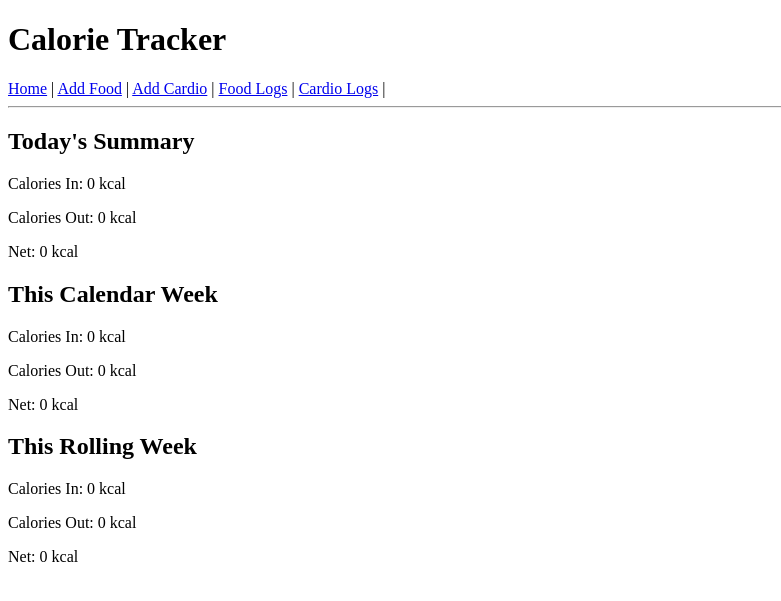
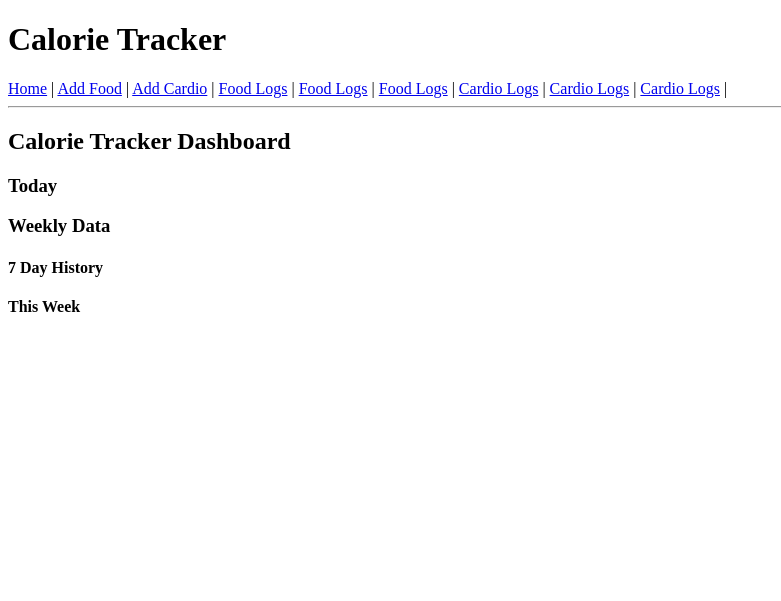
Before and after one commit to Sjwilhelms/ProgLog, a Django app: page /tracker/ in a window 1280 px wide. Shown: the top 601 px of the page, without its empty margins (0-781 px from the left). Run offline with Django 5.2, Linux system fonts and the light colour scheme; the visitor is signed in with stand-in values (Sample User, id 1); data that the repository does not hold is empty.

Commit message:
dashboard.html and view

```diff
--- a/calorie_tracker/templates/overview/dashboard.html
+++ b/calorie_tracker/templates/overview/dashboard.html
@@ -1,40 +1,72 @@
-{% extends 'base.html'%}
-{% block content %}
+{% extends "base.html" %} {% block content %}
 
-<div class="summary-card">
-    <h2>Today's Summary</h2>
-    <p>Calories In: {{ total_food_day }} kcal</p>
-    <p>Calories Out: {{ total_burn_day }} kcal</p>
-    <p>
-        Net:
-        <span>
-            {{ net_day }} kcal
-        </span>
-    </p>
-</div>
 
-<div class="summary-card">
-    <h2>This Calendar Week</h2>
-    <p>Calories In: {{ total_food_calendar_week }} kcal</p>
-    <p>Calories Out: {{ total_burn_calendar_week }} kcal</p>
-    <p>
-        Net:
-        <span>
-            {{ net_calendar_week }} kcal
-        </span>
-    </p>
-</div>
+<h2>Calorie Tracker Dashboard</h2>
 
-<div class="summary-card">
-    <h2>This Rolling Week</h2>
-    <p>Calories In: {{ total_food_rolling_week }} kcal</p>
-    <p>Calories Out: {{ total_burn_rolling_week }} kcal</p>
-    <p>
-        Net:
-        <span>
-            {{ net_rolling_week }} kcal
-        </span>
-    </p>
-</div>
+<h3>Today</h3>
 
-{% endblock content %}
+{% if food_logs_day %}
+
+<h4>Food Intake</h4>
+
+<table>
+    <thead>
+        <tr>
+            <th>Meal</th>
+            <th>Type</th>
+            <th>Calories</th>
+        </tr>
+    </thead>
+    <tbody>
+        {% for food in food_logs_day %}
+        <tr>
+            <td>{{ food.meal_name }}</td>
+            <td>{{ food.meal_type }}</td>
+            <td>{{ food.calories_in }}</td>
+        </tr>
+        {% empty %}
+        <tr>
+            <td colspan="3">No food logged today</td>
+        </tr>
+        {% endfor %}
+    </tbody>
+</table>
+
+{% endif %}
+
+{% if cardio_logs_day %}
+
+<h4>Calorie Burn</h4>
+
+<table>
+    <thead>
+        <tr>
+            <th>Activity</th>
+            <th>Duration (mins)</th>
+            <th>Calorie Burn</th>
+        </tr>
+    </thead>
+    <tbody>
+        {% for cardio in cardio_logs_day %}
+        <tr>
+            <td>{{ cardio.cardio_name }}</td>
+            <td>{{ cardio.duration }}</td>
+            <td>{{ cardio.calories_out }}</td>
+        </tr>
+        {% empty %}
+        <tr>
+            <td colspan="3">No cardio logged today</td>
+        </tr>
+        {% endfor %}
+    </tbody>
+</table>
+
+{% endif %}
+
+<h3>Weekly Data</h3>
+
+<h4>7 Day History</h4>
+
+<h4>This Week</h4>
+
+{% endblock %}
--- a/calorie_tracker/urls.py
+++ b/calorie_tracker/urls.py
@@ -1,7 +1,6 @@
-from . import views
 from django.urls import path
 from .views import (
-    dashboard_view,
+    DashboardView,
     FoodDetailView,
     FoodDayView,
     FoodCalendarWeekView,
@@ -19,7 +18,7 @@ app_name = 'calorie_tracker'
 urlpatterns = [
     # Overview URLS
 
-    path('', views.dashboard_view, name='home'),
+    path('', DashboardView.as_view(), name='home'),
 
 
     # Food URLS
--- a/calorie_tracker/views.py
+++ b/calorie_tracker/views.py
@@ -1,55 +1,36 @@
 from django.contrib import messages
-from django.shortcuts import render
+# from django.shortcuts import render
 from django.views.generic import CreateView, ListView, DetailView, TemplateView
 from django.urls import reverse_lazy
-from django.utils import timezone
+# from django.utils import timezone
 from .models import FoodLog, CardioLog
 from .forms import FoodForm, CardioForm
 
 # dashboard view
 
 
-def dashboard_view(request):
-    user = request.user
-    today = timezone.now().date()
+class DashboardView(TemplateView):
 
-    # day totals
-    total_food_day = FoodLog.total_food_day(user, today)
-    total_burn_day = CardioLog.total_burn_day(user, today)
-    net_day = total_food_day - total_burn_day
+    template_name = 'overview/dashboard.html'
 
-    # rolling week totals
-    total_food_rolling_week = FoodLog.total_food_rolling_week(user)
-    total_burn_rolling_week = CardioLog.total_burn_rolling_week(user)
-    net_rolling_week = total_food_rolling_week - total_burn_rolling_week
+    def get_context_data(self, **kwargs):
+        context = super().get_context_data(**kwargs)
 
-    # calendar week totals
-    total_food_calendar_week = FoodLog.total_food_calendar_week(user)
-    total_burn_calendar_week = CardioLog.total_burn_calendar_week(user)
-    net_calendar_week = total_food_calendar_week - total_burn_calendar_week
+        # Debug the method calls
+        context['food_logs_day'] = FoodLog.logs_for_day(
+            self.request.user)
+        context['food_logs_rolling_week'] = FoodLog.logs_for_rolling_week(
+            self.request.user)
+        context['food_logs_calendar_week'] = FoodLog.logs_for_calendar_week(
+            self.request.user)
+        context['cardio_logs_day'] = CardioLog.logs_for_day(
+            self.request.user)
+        context['cardio_logs_rolling_week'] = CardioLog.logs_for_rolling_week(
+            self.request.user)
+        context['cardio_logs_calendar_week'] = CardioLog.logs_for_calendar_week(
+            self.request.user)
 
-    food_logs = FoodLog.logs_for_day(user, today)
-    cardio_logs = CardioLog.logs_for_day(user, today)
-
-    context = {
-        # day context
-        "total_food_day": total_food_day,
-        "total_burn_day": total_burn_day,
-        "net_day": net_day,
-
-        "total_food_rolling_week": total_food_rolling_week,
-        "total_burn_rolling_week": total_burn_rolling_week,
-        "net_rolling_week": net_rolling_week,
-
-        "total_food_calendar_week": total_food_calendar_week,
-        "total_burn_calendar_week": total_burn_calendar_week,
-        "net_calendar_week": net_calendar_week,
-
-        "food_logs": food_logs,
-        "cardio_logs": cardio_logs,
-    }
-
-    return render(request, "overview/dashboard.html", context)
+        return context
 
 
 # List Views for viewing overview logs
--- a/templates/base.html
+++ b/templates/base.html
@@ -11,7 +11,11 @@
                 <a href="{% url 'calorie_tracker:add_food' %}">Add Food</a> |
                 <a href="{% url 'calorie_tracker:add_cardio' %}">Add Cardio</a> |
                 <a href="{% url 'calorie_tracker:food_day' %}">Food Logs</a> |
+                <a href="{% url 'calorie_tracker:food_calendar_week' %}">Food Logs</a> |
+                <a href="{% url 'calorie_tracker:food_rolling_week' %}">Food Logs</a> |
                 <a href="{% url 'calorie_tracker:cardio_day' %}">Cardio Logs</a> |
+                <a href="{% url 'calorie_tracker:cardio_calendar_week' %}">Cardio Logs</a> |
+                <a href="{% url 'calorie_tracker:cardio_rolling_week' %}">Cardio Logs</a> |
             </nav>
             <hr />
         </header>
```
Also changed, not shown: calorie_tracker/templates/overview/overview_day.html (deleted, +0 -59 lines), calorie_tracker/templates/overview/overview_calendar_week.html (deleted), calorie_tracker/templates/overview/overview_rolling_week.html (deleted).
